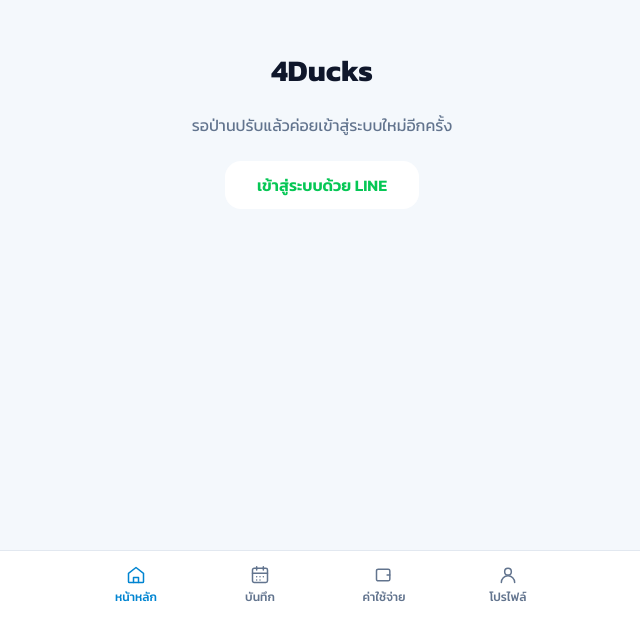
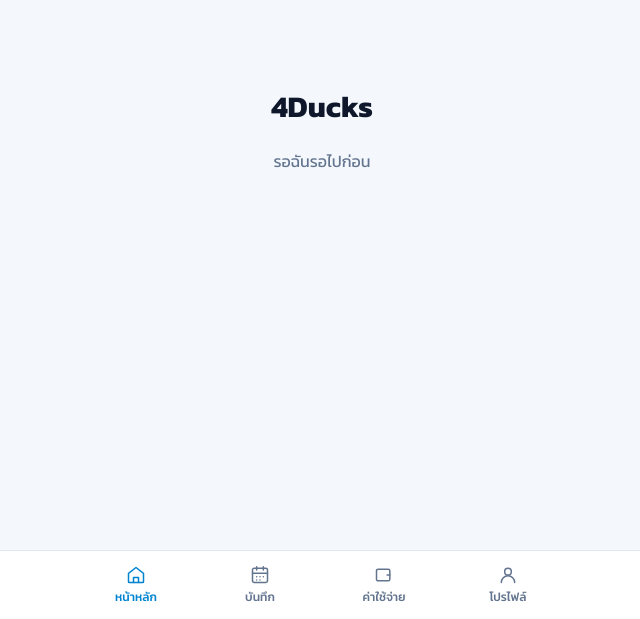
Before and after one commit to ppaanjkr/family-health-companion, a Next.js app: page / in a window 1280 px wide. Shown: the part 181-800 px from the top of the page, without its empty margins (318-958 px from the left). Built offline with nearby package versions, Linux system fonts and the light colour scheme; no server answers.

Commit message:
fix wording

```diff
--- a/app/page.tsx
+++ b/app/page.tsx
@@ -46,15 +46,15 @@
           <h1 className="text-3xl font-bold">4Ducks</h1>
 
           <p className="text-center text-slate-500">
-            รอป่านปรับแล้วค่อยเข้าสู่ระบบใหม่อีกครั้ง
+            รอฉันรอไปก่อน
           </p>
 
-          <Link
+          {/* <Link
             href="/login"
             className="rounded-2xl border-[#06C755] bg-white text-[#06C755] hover:bg-[#e9f9ef] px-8 py-3 font-semibold"
           >
             เข้าสู่ระบบด้วย LINE
-          </Link>
+          </Link> */}
         </div>
       </AppShell>
     );
```
